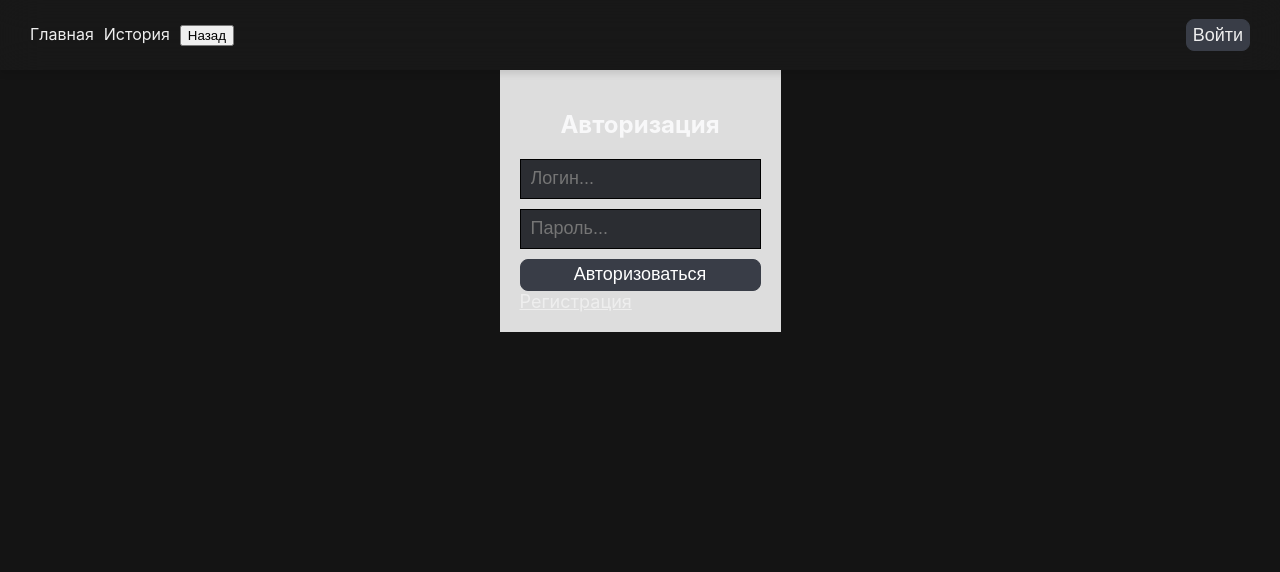
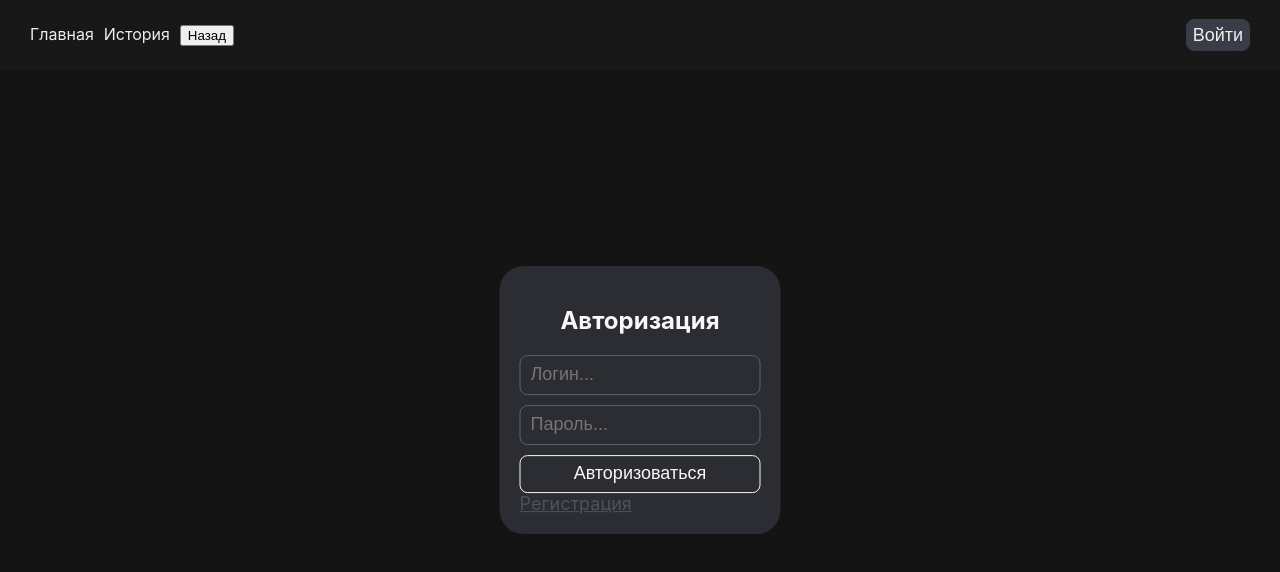
Before and after one commit to progeat/diploma-frontend-1, a React (Create React App) app in the folder frontend/: page /login in a window 1280 px wide. Shown: the top 572 px of the page. Built offline with nearby package versions, Linux system fonts and the light colour scheme; no server answers.

Commit message:
Правка стилизации форм приложения

```diff
--- a/frontend/src/actions/logout.js
+++ b/frontend/src/actions/logout.js
@@ -1,10 +1,6 @@
 import { ACTION_TYPE } from './action-type';
 import { server } from '../bff';
 
-export const logout = (session) => {
-	server.logout(session);
-
-	return {
-		type: ACTION_TYPE.LOGOUT,
-	};
+export const LOGOUT = {
+	type: ACTION_TYPE.LOGOUT,
 };
--- a/frontend/src/components/header/header.js
+++ b/frontend/src/components/header/header.js
@@ -1,8 +1,8 @@
 import { useDispatch, useSelector } from 'react-redux';
 import { Link, useNavigate } from 'react-router-dom';
 import { Button } from '../button/button';
-import { logout } from '../../actions';
-import { selectUserLogin, selectUserRole, selectUserSession } from '../../selectors';
+import { LOGOUT } from '../../actions';
+import { selectUserLogin, selectUserRole } from '../../selectors';
 import { ROLE } from '../../constants';
 import styled from 'styled-components';
 import { Icon } from '../icon/icon';
@@ -12,11 +12,11 @@ const HeaderContainer = ({ className }) => {
 	const dispatch = useDispatch();
 	const login = useSelector(selectUserLogin);
 	const roleId = useSelector(selectUserRole);
-	const session = useSelector(selectUserSession);
 
 	const onLogout = () => {
-		dispatch(logout(session));
+		dispatch(LOGOUT);
 		sessionStorage.removeItem('userData');
+		navigate('/login');
 	};
 
 	return (
--- a/frontend/src/components/icon/icon.js
+++ b/frontend/src/components/icon/icon.js
@@ -9,7 +9,7 @@ const IconContainer = ({ className, id, inactive, ...props }) => (
 export const Icon = styled(IconContainer)`
 	font-size: ${({ size = '24px' }) => size};
 	margin: ${({ margin = '0' }) => margin};
-	color: ${({ disabled }) => (disabled ? '#ccc' : '#4d525f')};
+	color: ${({ disabled }) => (disabled ? '#ccc' : '#b1b1b1')};
 
 	&:hover {
 		color: #f8f8f9;
--- a/frontend/src/components/modal/modal.js
+++ b/frontend/src/components/modal/modal.js
@@ -57,9 +57,10 @@ export const Modal = styled(ModalContainer)`
 		text-align: center;
 		margin: 0 auto;
 		width: 400px;
-		border: 3px solid #000;
+		border: 3px solid #5e636f;
+		border-radius: 24px;
 		padding: 0 20px 20px;
-		background-color: #fff;
+		background-color: #2b2d32;
 		z-index: 30;
 		transform: translateY(-50%);
 	}
@@ -72,4 +73,9 @@ export const Modal = styled(ModalContainer)`
 	& .buttons button {
 		margin: 0 5px;
 	}
+
+	& .buttons button:hover {
+		color: #000;
+		background-color: #f8f8f9;
+	}
 `;
--- a/frontend/src/pages/accounts/accounts.js
+++ b/frontend/src/pages/accounts/accounts.js
@@ -32,17 +32,17 @@ export const Accounts = styled(AccountsContainer)`
 	align-items: center;
 
 	& .form-wrapper {
+		position: absolute;
+		top: 50%;
+		left: 50%;
+		transform: translate(-50%, -50%);
 		display: flex;
 		flex-direction: column;
 		align-items: center;
 		width: 281px;
+		border-radius: 24px;
 		padding: 20px;
 		background-color: #2b2d32;
-	}
-
-	& .form {
-		display: flex;
-		flex-direction: column;
 	}
 
 	& .error {
--- a/frontend/src/pages/accounts/components/accounts-form/accounts-form.js
+++ b/frontend/src/pages/accounts/components/accounts-form/accounts-form.js
@@ -74,7 +74,7 @@ const AccountsFormContainer = ({ className, accounts }) => {
 	const errorMessage = formError || serverError;
 
 	return (
-		<form onSubmit={handleSubmit(onSubmit)}>
+		<form className={className} onSubmit={handleSubmit(onSubmit)}>
 			<Input
 				type="text"
 				placeholder="Название счёта..."
@@ -102,7 +102,7 @@ const AccountsFormContainer = ({ className, accounts }) => {
 					onChange: () => setServerError(null),
 				})}
 			/>
-			<Button type="submit" disabled={!!formError}>
+			<Button className="button-submit" type="submit" disabled={!!formError}>
 				Отправить
 			</Button>
 			{errorMessage && <div className="error">{errorMessage}</div>}
@@ -111,6 +111,9 @@ const AccountsFormContainer = ({ className, accounts }) => {
 };
 
 export const AccountsForm = styled(AccountsFormContainer)`
+	display: flex;
+	flex-direction: column;
+
 	& input {
 		margin-bottom: 10px;
 		border-radius: 8px;
@@ -171,4 +174,17 @@ export const AccountsForm = styled(AccountsFormContainer)`
 		color: #4d525f;
 		background-color: rgb(179, 179, 179);
 	}
+
+	& .button-submit {
+		height: 38px;
+		border: 1px solid #f8f8f9;
+		border-radius: 8px;
+		color: #f8f8f9;
+		background-color: #2b2d32;
+	}
+
+	& .button-submit:hover {
+		color: #000;
+		background-color: #f8f8f9;
+	}
 `;
--- a/frontend/src/pages/authorization/authorization.js
+++ b/frontend/src/pages/authorization/authorization.js
@@ -97,7 +97,11 @@ const AuthorizationContainer = ({ className }) => {
 							onChange: () => setServerError(null),
 						})}
 					/>
-					<Button type="submit" disabled={!!formError}>
+					<Button
+						className="button-submit"
+						type="submit"
+						disabled={!!formError}
+					>
 						Авторизоваться
 					</Button>
 					{errorMessage && <AuthFormError>{errorMessage}</AuthFormError>}
@@ -109,6 +113,10 @@ const AuthorizationContainer = ({ className }) => {
 };
 
 export const Authorization = styled(AuthorizationContainer)`
+	position: absolute;
+	top: 50%;
+	left: 50%;
+	transform: translate(-50%, -50%);
 	display: flex;
 	justify-content: center;
 	align-items: center;
@@ -118,8 +126,9 @@ export const Authorization = styled(AuthorizationContainer)`
 		flex-direction: column;
 		align-items: center;
 		width: 281px;
+		border-radius: 24px;
 		padding: 20px;
-		background-color: #ddd;
+		background-color: #2b2d32;
 	}
 
 	& .form {
@@ -127,7 +136,40 @@ export const Authorization = styled(AuthorizationContainer)`
 		flex-direction: column;
 	}
 
-	& .form input {
+	& form input {
 		margin-bottom: 10px;
+		border-radius: 8px;
+		border-color: #5e636f;
+		color: #f8f8f9;
+	}
+
+	// TODO разобраться почему не отрабатывает last-child
+	& form input:last-child {
+		margin-bottom: 20px;
+	}
+
+	& form input:hover {
+		outline: 2px solid #f8f8f9;
+	}
+
+	& .button-submit {
+		height: 38px;
+		border: 1px solid #f8f8f9;
+		border-radius: 8px;
+		color: #f8f8f9;
+		background-color: #2b2d32;
+	}
+
+	& .button-submit:hover {
+		color: #000;
+		background-color: #f8f8f9;
+	}
+
+	& form a {
+		color: #4d525f;
+	}
+
+	& form a:hover {
+		color: #f8f8f9;
 	}
 `;
--- a/frontend/src/pages/personal/components/personal-form/personal-form.js
+++ b/frontend/src/pages/personal/components/personal-form/personal-form.js
@@ -150,7 +150,11 @@ const PersonalFormContainer = ({ className }) => {
 						onChange: () => setServerError(null),
 					})}
 				/>
-				<Button type="submit" disabled={!isDirty || !!formError}>
+				<Button
+					className="button-submit"
+					type="submit"
+					disabled={!isDirty || !!formError}
+				>
 					Отправить
 				</Button>
 				{errorMessage && <AuthFormError>{errorMessage}</AuthFormError>}
@@ -160,19 +164,49 @@ const PersonalFormContainer = ({ className }) => {
 };
 
 export const PersonalForm = styled(PersonalFormContainer)`
+	position: absolute;
+	top: 50%;
+	left: 50%;
+	transform: translate(-50%, -50%);
 	display: flex;
 	flex-direction: column;
 	align-items: center;
 	width: 281px;
+	border-radius: 24px;
 	padding: 20px;
-	background-color: #ddd;
+	background-color: #2b2d32;
 
-	& .form {
+	& form {
 		display: flex;
 		flex-direction: column;
 	}
 
-	& .form input {
+	& form input {
 		margin-bottom: 10px;
+		border-radius: 8px;
+		border-color: #5e636f;
+		color: #f8f8f9;
+	}
+
+	// TODO разобраться почему не работает last-child
+	& form input:last-child {
+		margin-bottom: 20px;
+	}
+
+	& form input:hover {
+		outline: 2px solid #f8f8f9;
+	}
+
+	& .button-submit {
+		height: 38px;
+		border: 1px solid #f8f8f9;
+		border-radius: 8px;
+		color: #f8f8f9;
+		background-color: #2b2d32;
+	}
+
+	& .button-submit:hover {
+		color: #000;
+		background-color: #f8f8f9;
 	}
 `;
--- a/frontend/src/pages/transactions/components/transactions-list/components/transaction-item/transaction-item.js
+++ b/frontend/src/pages/transactions/components/transactions-list/components/transaction-item/transaction-item.js
@@ -34,11 +34,12 @@ const TransactionItemContainer = ({
 		);
 	};
 
+	// TODO отображение цвета шрифта иконки подправить
 	return (
 		<div className={className}>
 			<div className="item-column">
 				<div className="item-icon">
-					<Icon id="fa-cutlery" margin="0" size="20px" />
+					<Icon id="fa-cutlery" margin="0" size="20px" color="#f8f8f9" />
 				</div>
 				<div className="item-info">
 					<div>{category.name}</div>
```
